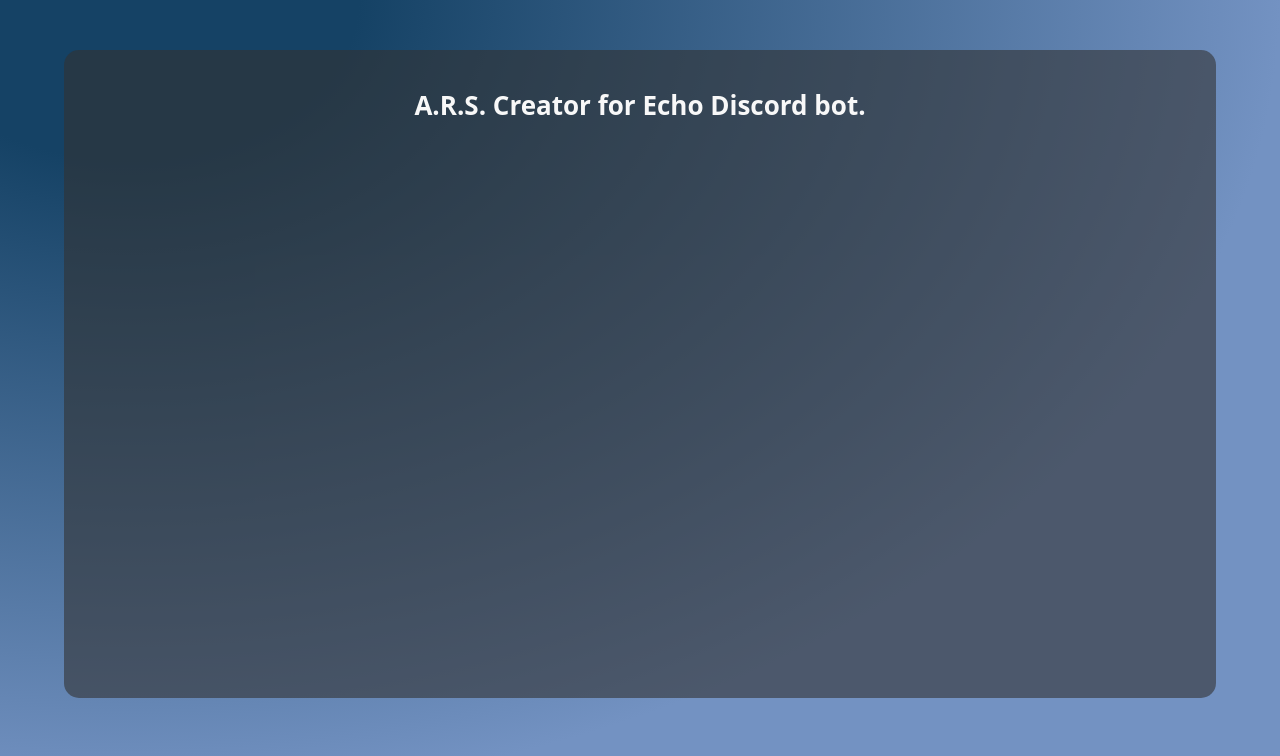
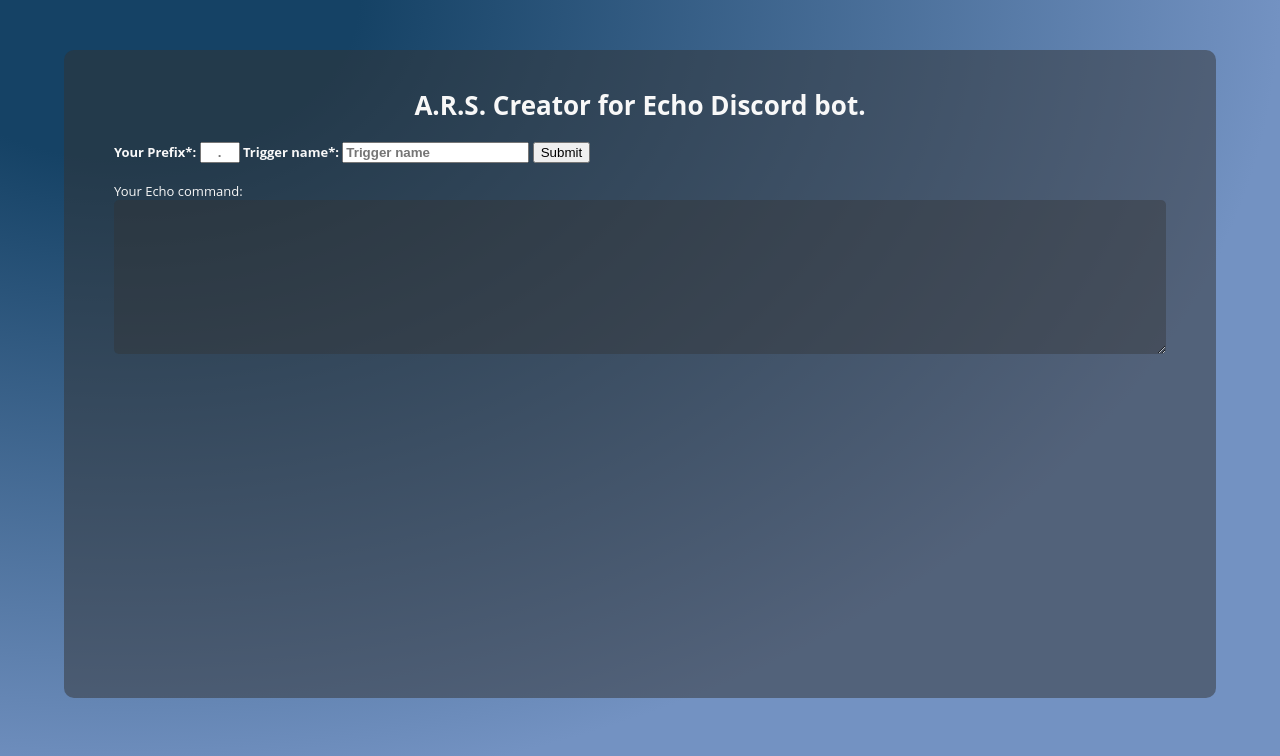
Before and after one commit to JurrijnP/A.R.S.-Creator-Echo, a PHP site: page /Home in a window 1280 px wide. Shown: the top 756 px of the page. Run offline with PHP 8.4, Linux system fonts and the light colour scheme.

Commit message:
Fixes & Triggername

```diff
--- a/Home.php
+++ b/Home.php
@@ -4,13 +4,28 @@
 		<title>A.R.S. Echo Creator</title>
 		<link rel="icon" href="https://cdn.discordapp.com/app-icons/249891250117804032/8006c62af129d35355732de574da495c.jpg" type="image/x-icon">
 		<link rel="stylesheet" href="css/arscreator.css" type="text/css">
+		<link rel="stylesheet" href="css/fontstyles.css" type="text/css">
 	</head>
 
 	<body>
+		<?php
+			include 'php/creator.php'
+		?>
 		<div class="content">
 			<h1>
 				A.R.S. Creator for Echo Discord bot.
 			</h1>
+		<form method="post" action="<?php echo htmlspecialchars($_SERVER["PHP_SELF"]);?>">
+			<label for="pref" class="bold">Your Prefix*: <input class="prefix bold" type="text" name="pref" id="pref" placeholder="." maxlength="3" value="<?php echo $pref;?>"></label><?php echo $prefEmp?>
+			<label for="Tname" class="bold">Trigger name*: <input class="bold" type="text" name="Tname" id="Tname" placeholder="Trigger name" value="<?php echo $Tname;?>"></label><?php echo $TnameEmp?>
+			<input type="submit" name="submit" value="Submit">
+		</form>
+		<br>
+		<label>Your Echo command:</label><textarea class="output" rows="10" cols="50" readonly>
+<?php
+echo $output;
+?>
+</textarea>
 		</div>
 	</body>
 </html>
--- a/css/arscreator.css
+++ b/css/arscreator.css
@@ -40,17 +40,33 @@ html, body {
 }
 
 .content {
-	border-radius: 15px;
-	width: calc(100% - 10%);
-	min-width: calc(100% - 10%);
-	background: rgba(51,51,51,0.6);
+	border-radius: 10px;
+	width: 90%;
+	min-width: 90%;
+	background: rgba(51,51,51,0.5);
 	padding: 20px 50px 20px 50px;
 	margin: 50px auto;
-	height: calc(100% - 10%);
+	height: auto !important;
 	min-height: calc(100% - 10%);
 	z-index:10000;
+	position: initial;
 }
 
 h1, h2, h3, h4, h5, h6 {
 	text-align: center;
 }
+
+/* Form CSS content */
+.prefix {
+	width: 40px;
+	text-align: center;
+}
+
+.output {
+	border-radius: 5px;
+	resize: vertical;
+	width: 100% !important;
+	background-color: rgba(51,51,51,0.4);
+	color: rgba(248, 248, 248, 1);
+	border: none;
+}
--- /dev/null
+++ b/php/creator.php
@@ -0,0 +1,25 @@
+<?php
+	$pref = $Tname = "";
+	$prefEmp = $TnameEmp = "";
+	$output = "";
+
+	if ($_SERVER["REQUEST_METHOD"] == "POST") {
+		if (empty($_POST["Tname"]) AND empty($_POST["pref"])) {
+			$TnameEmp = " You need to give your trigger a name.";
+			$prefEmp = " A prefix is required.";
+			$output="";
+		} elseif (empty($_POST["Tname"])) {
+			$pref = $_POST["pref"];
+			$TnameEmp = " You need to give your trigger a name.";
+			$output="";
+		} elseif (empty($_POST["pref"])) {
+			$Tname = $_POST["Tname"];
+			$prefEmp = " A prefix is required.";
+			$output="";
+		} else {
+			$pref = $_POST["pref"];
+			$Tname = $_POST["Tname"];
+			$output = $pref . "auto " . $Tname . "=";
+		}
+	}
+?>
```
Also changed, not shown: js/autoinputwidth.js (added, +18 -0 lines), test.php (added, +103 -0 lines).
